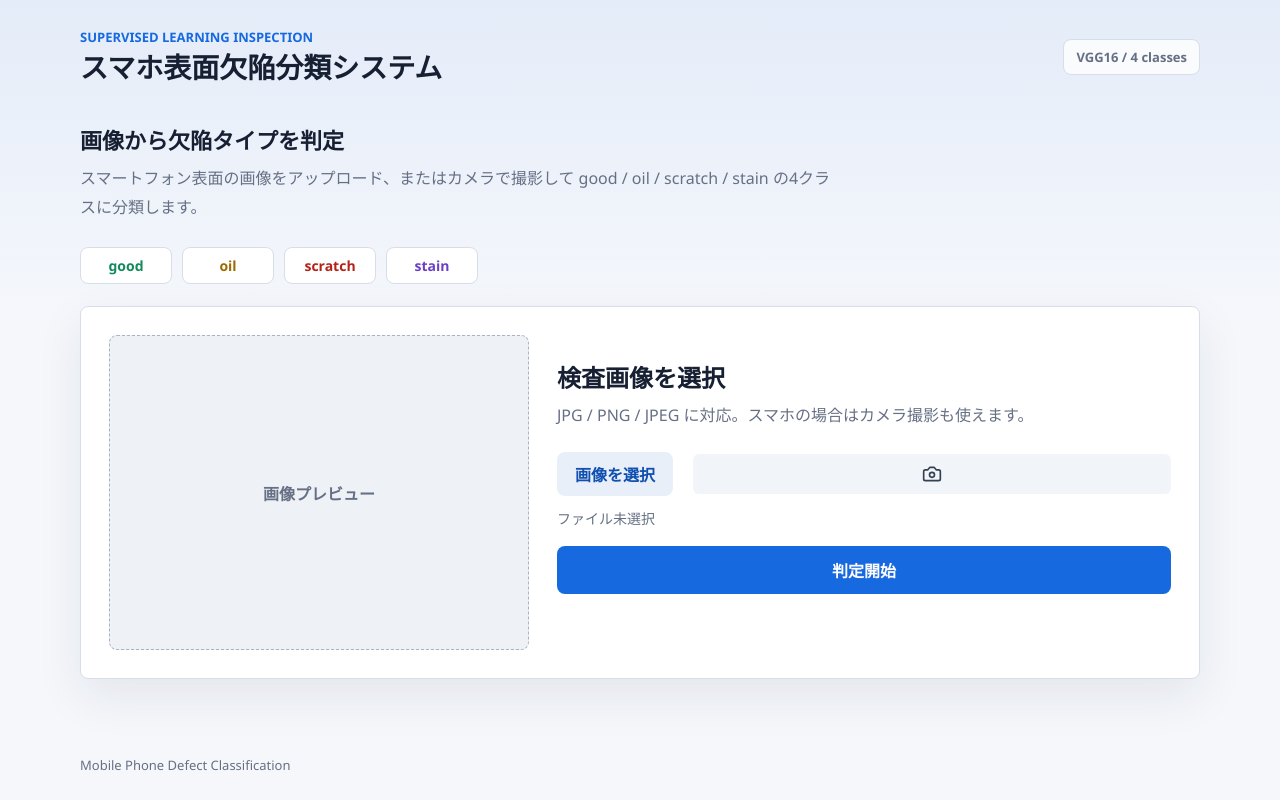
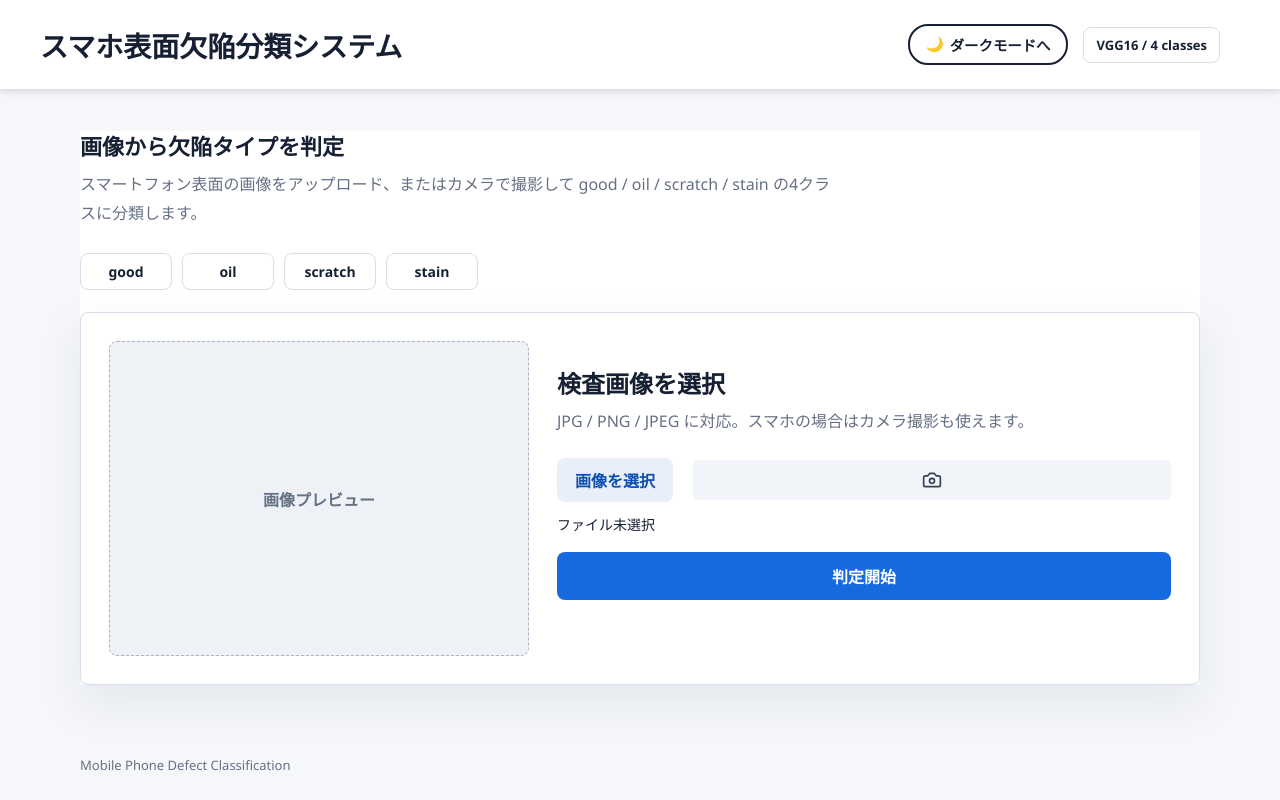
Before and after one commit to Hayashi0401/ML, a Flask app: page / in a window 1280 px wide. Run offline with Flask 3, Linux system fonts and the light colour scheme.

Commit message:
カラーモード追加したよん

```diff
--- a/static/stylesheet.css
+++ b/static/stylesheet.css
@@ -22,9 +22,7 @@ body {
     min-height: 100vh;
     display: flex;
     flex-direction: column;
-    background:
-        linear-gradient(180deg, rgba(23, 105, 224, 0.08), transparent 320px),
-        var(--bg);
+    background: transparent;
     color: var(--text);
     font-family: "Segoe UI", "Yu Gothic", "Meiryo", sans-serif;
 }
@@ -482,10 +480,10 @@ footer {
 
 @media (max-width: 760px) {
     .site-header {
-        width: min(100% - 28px, 1120px);
-        align-items: flex-start;
-        flex-direction: column;
-    }
+    background-color: var(--header-bg) !important;
+    color: var(--header-text) !important;
+    transition: background-color 0.3s, color 0.3s;
+}
 
     .container,
     footer {
--- a/templates/index.html
+++ b/templates/index.html
@@ -1,5 +1,5 @@
 <!DOCTYPE html>
-<html lang="ja">
+<html lang="ja" data-theme="light">
 
 <head>
     <meta charset="UTF-8">
@@ -8,17 +8,120 @@
 
     <link rel="stylesheet"
           href="{{ url_for('static', filename='stylesheet.css') }}">
+    <style>
+        /* テーマ変数の定義 */
+        :root[data-theme="light"] {
+            --bg-color: #f5f7fb;
+            --panel-bg: #ffffff;
+            --text-color: #172033;
+            --text-muted: #667085;
+            --border-color: #d8dee9;
+            --header-bg: #ffffff !important;
+            --header-text: #172033;
+        }
+
+        :root[data-theme="dark"] {
+            --bg-color: #1a202c;
+            --panel-bg: #2d3748;
+            --text-color: #f5f7fb;
+            --text-muted: #cbd5e1;
+            --border-color: #4a5568;
+            --header-bg: #2d3748 !important;
+            --header-text: #ffffff;
+        }
+
+
+        html, body {
+            background: var(--bg-color) !important;
+            color: var(--text-color) !important;
+            transition: background 0.2s, color 0.2s;
+        }
+
+        /* ヘッダー全体を画面横幅100%に広げて、背景色を適用する設定 */
+        .site-header {
+            width: 100% !important;
+            max-width: 100% !important;
+            background-color: var(--header-bg) !important;
+            color: var(--header-text) !important;
+            padding: 24px 40px !important; /* 左右に十分な余白を設定 */
+            margin: 0 0 20px 0 !important;
+            box-shadow: 0 2px 8px rgba(0, 0, 0, 0.15);
+            transition: background-color 0.2s, color 0.2s;
+        }
+
+        /* ヘッダーの中のテキスト色を強制連動 */
+        .site-header h1,
+        .site-header p.eyebrow {
+            color: var(--header-text) !important;
+        }
+
+        /* テーマ切り替えボタン（「ダークモードへ」など）をハッキリ見せる修正 */
+        .theme-toggle-btn {
+            background-color: transparent !important;
+            border: 2px solid var(--header-text) !important; /* 外枠の線を見えやすく */
+            color: var(--header-text) !important;            /* 文字色をヘッダーと連動 */
+            padding: 8px 16px !important;
+            border-radius: 20px !important;
+            cursor: pointer;
+            font-size: 0.9rem;
+            font-weight: bold;
+            display: inline-flex;
+            align-items: center;
+            gap: 6px;
+            transition: all 0.2s;
+        }
+        .theme-toggle-btn:hover {
+            background-color: rgba(255, 255, 255, 0.15) !important;
+            opacity: 0.9;
+        }
+
+        /* 中央のメインパネル、アップロード箱、各種カードの設定 */
+        .panel,
+        .upload-box,
+        .modal-content,
+        .class-chip,
+        .answer,
+        .btn-gradcam {
+            background-color: var(--panel-bg) !important;
+            color: var(--text-color) !important;
+            border-color: var(--border-color) !important;
+        }
+
+        /* その他テキストパーツの文字色を一括連動 */
+        h2, h3, h4, span, strong, .file-name {
+            color: var(--text-color) !important;
+        }
+        p, .intro p, .upload-box p, footer p {
+            color: var(--text-muted) !important;
+        }
+
+        /* バッジ（VGG16 / 4 classes）のスタイル調整 */
+        .model-badge {
+            background-color: rgba(255, 255, 255, 0.1) !important;
+            color: var(--header-text) !important;
+            border-color: var(--border-color) !important;
+        }
+
+        /* モーダル表示の背景オーバーレイ */
+        .modal-overlay {
+            background-color: rgba(0, 0, 0, 0.6) !important;
+        }
+    </style>
 </head>
 
 <body>
 
     <header class="site-header">
         <div>
-            <p class="eyebrow">Supervised Learning Inspection</p>
             <h1>スマホ表面欠陥分類システム</h1>
         </div>
+        <div style="display: flex; align-items: center; gap: 15px; margin-right: 20px;">
+            <button type="button" id="theme-toggle" class="theme-toggle-btn" aria-label="テーマ切り替え">
+                <span id="theme-icon">🌙</span> <span id="theme-text">ダークモードへ</span>
+            </button>
             <div class="model-badge">
                 VGG16 / 4 classes
+            </div>
         </div>
     </header>
 
@@ -142,6 +245,39 @@
     </footer>
 
     <script>
+
+    const themeToggleBtn = document.getElementById('theme-toggle');
+    const themeIcon = document.getElementById('theme-icon');
+    const themeText = document.getElementById('theme-text');
+    const htmlElement = document.documentElement;
+
+
+    const savedTheme = localStorage.getItem('theme');
+    const systemPrefersDark = window.matchMedia('(prefers-color-scheme: dark)').matches;
+    const initialTheme = savedTheme || (systemPrefersDark ? 'dark' : 'light');
+
+
+    setTheme(initialTheme);
+
+    themeToggleBtn.addEventListener('click', () => {
+    const currentTheme = htmlElement.getAttribute('data-theme');
+    const newTheme = currentTheme === 'dark' ? 'light' : 'dark';
+    setTheme(newTheme);
+    });
+
+    function setTheme(theme) {
+            htmlElement.setAttribute('data-theme', theme);
+            localStorage.setItem('theme', theme);
+
+            // 表示テキストと現在の画面状態のあべこべを修正
+            if (theme === 'dark') {
+                themeIcon.textContent = '☀️';
+                themeText.textContent = 'ライトモードへ';
+            } else {
+                themeIcon.textContent = '🌙';
+                themeText.textContent = 'ダークモードへ';
+            }
+        }
 
 const fileInput = document.getElementById('file-upload');
 const fileName = document.getElementById('file-name');
```
Lines whose indentation alone changed are shown as unchanged.
